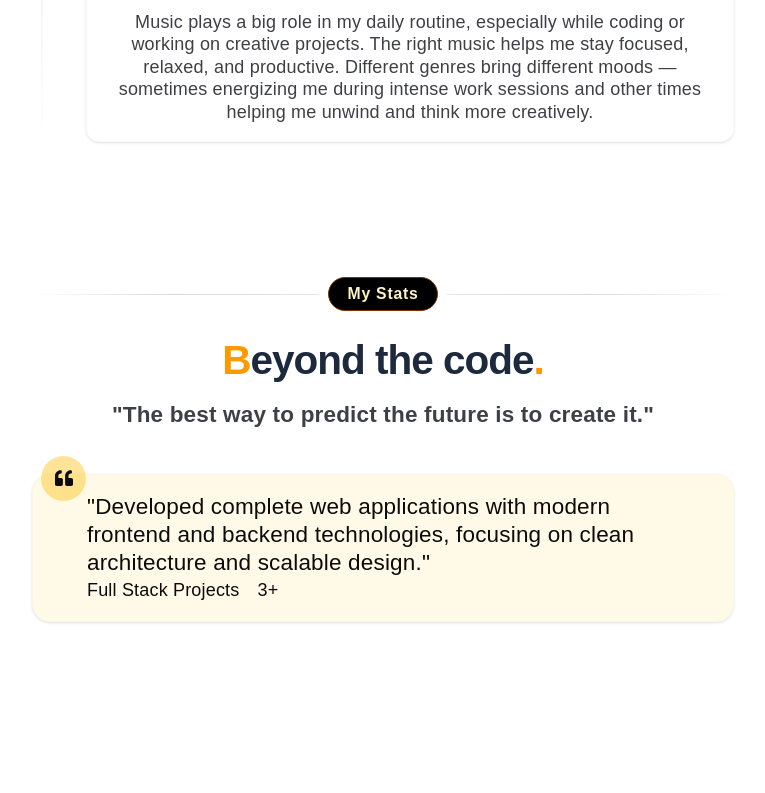
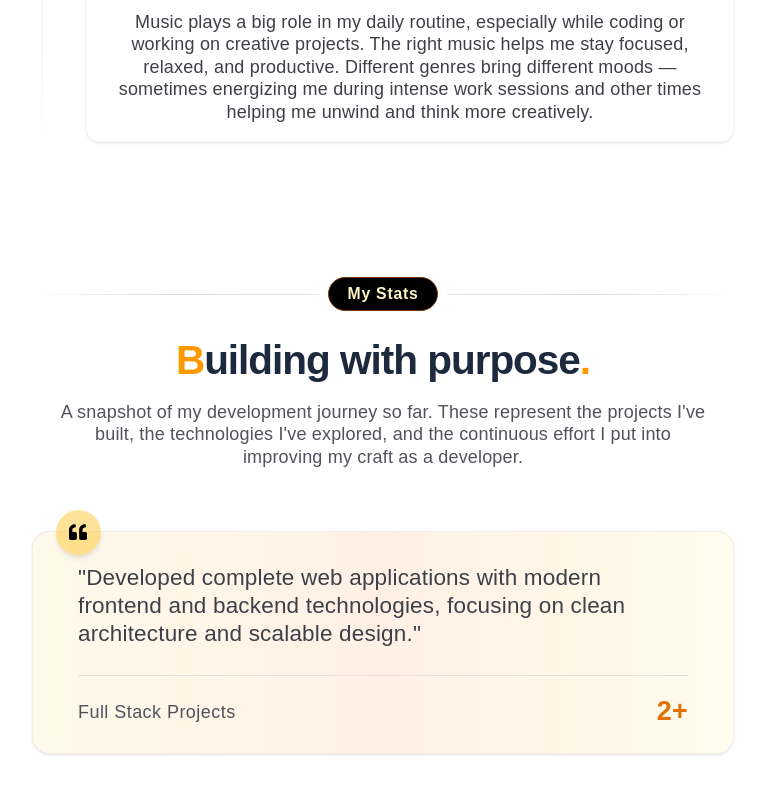
Before and after one commit to rou-nak-cloud/Dev.Portfolios, a React (Vite) app in the folder Portfolio_v3.1/: page / in a window 1280 px wide. Shown: the part 7015-7808 px from the top of the page, without its empty margins (257-1022 px from the left). Built offline with nearby package versions, Linux system fonts and the light colour scheme; a web font is replaced by a local one.

Commit message:
stats card structure pv3

```diff
--- a/Portfolio_v3.1/src/components/Stats.jsx
+++ b/Portfolio_v3.1/src/components/Stats.jsx
@@ -17,35 +17,47 @@ export default function Stats() {
         </div>
 
         {/* Heading */}
-        <div className="pb-10 text-center">
+        <div className="pb-14 text-center">
           <h2 className="text-3xl md:text-4xl font-cabinet font-bold text-slate-800 mb-4 tracking-tight">
             <span className="font-melodrama text-amber-500">B</span>
-            eyond the code
+            uilding with purpose
             <span className="font-melodrama text-amber-500">.</span>
           </h2>
 
-          <p className="text-lg md:text-xl font-cabinet font-semibold text-zinc-700 leading-tight max-w-xl mx-auto">
-            <blockquote>
-              "The best way to predict the future is to create it."
-            </blockquote>
+          <p className="text-lg md:text-base font-cabinet text-zinc-600 leading-tight max-w-xl mx-auto">
+            A snapshot of my development journey so far. These represent the
+            projects I've built, the technologies I've explored, and the
+            continuous effort I put into improving my craft as a developer.
           </p>
         </div>
 
-        {/* Testimonial or Stat carousel */}
+        {/* Testimonial / Stat Card */}
         <div className="max-w-3xl mx-auto">
-          <div className="relative">
-            {/* main testimonial */}
-            <div className="px-6 rounded-2xl md:px-12 max-w-2xl mx-auto bg-amber-200/20 border border-zinc-200/20 py-2 md:py-4 shadow-sm">
-              {/* Quote */}
-              <div className="absolute -top-4 left-2 w-10 h-10 rounded-full bg-amber-400/40 flex items-center justify-center">
+          <div className="relative group">
+            {/* Gradient Border */}
+            <div className="absolute inset-0 rounded-2xl p-px bg-linear-to-r from-amber-400/40 via-orange-500/50 to-amber-300/40"></div>
+
+            {/* Card */}
+            <div className="relative px-6 md:px-10 py-5 rounded-2xl bg-white/80 backdrop-blur border border-zinc-200/40 shadow-sm hover:shadow-lg transition-all duration-300">
+              {/* Quote Icon */}
+              <div className="absolute -top-5 left-5 w-10 h-10 rounded-full bg-amber-400/40 text-black flex items-center justify-center shadow-md">
                 <FaQuoteLeft className="w-4 h-4" />
               </div>
-              <blockquote className="text-lg md:text-xl font-cabinet leading-tight">
-                <h2>"{stats[0].desc}"</h2>
+
+              {/* Quote Text */}
+              <blockquote className="text-lg md:text-xl font-cabinet text-zinc-700 leading-tight pt-2">
+                "{stats[0].desc}"
               </blockquote>
-              <div className="flex items-center gap-4">
-                <h4>{stats[0].label}</h4>
-                <span>{stats[0].number}</span>
+
+              {/* Footer */}
+              <div className="flex items-center justify-between mt-6 border-t border-zinc-300/60 pt-4">
+                <h4 className="text-md font-cabinet text-zinc-600 tracking-wide">
+                  {stats[0].label}
+                </h4>
+
+                <span className="text-2xl font-bold font-melodrama text-amber-600">
+                  {stats[0].number}
+                </span>
               </div>
             </div>
           </div>
--- a/Portfolio_v3.1/src/constants.js
+++ b/Portfolio_v3.1/src/constants.js
@@ -536,23 +536,28 @@ export const interest = [
 
 export const stats = [
   {
-    number: "3+",
+    number: "2+",
     label: "Full Stack Projects",
     desc: "Developed complete web applications with modern frontend and backend technologies, focusing on clean architecture and scalable design.",
   },
   {
     number: "10+",
     label: "Reusable UI Components",
-    desc: "Designed modular and reusable components using React and TailwindCSS to create consistent and maintainable user interfaces.",
+    desc: "Designed modular and reusable components using React and TailwindCSS to create consistent and maintainable user interfaces like Magic ui and Shadcn ui.",
   },
   {
-    number: "500+",
-    label: "GitHub Commits",
+    number: "600+",
+    label: "GitHub Commits last year",
     desc: "Consistently pushing improvements, features, and experiments while actively maintaining and refining personal development projects.",
   },
   {
     number: "5+",
     label: "Technologies Used",
-    desc: "Comfortable working with modern tools including React, Node.js, Express, MongoDB, and TailwindCSS to build efficient applications.",
+    desc: "Comfortable working with modern tools including React, Node.js, Express, MongoDB, framer motion, GSAP and TailwindCSS to build efficient applications.",
+  },
+  {
+    number: "2nd",
+    label: "Ranked 2nd in 3rd Year College Examination",
+    desc: "Achieved the second position in my third-year university examinations, reflecting consistent dedication, strong academic performance, and a disciplined approach to learning.",
   },
 ];
```
